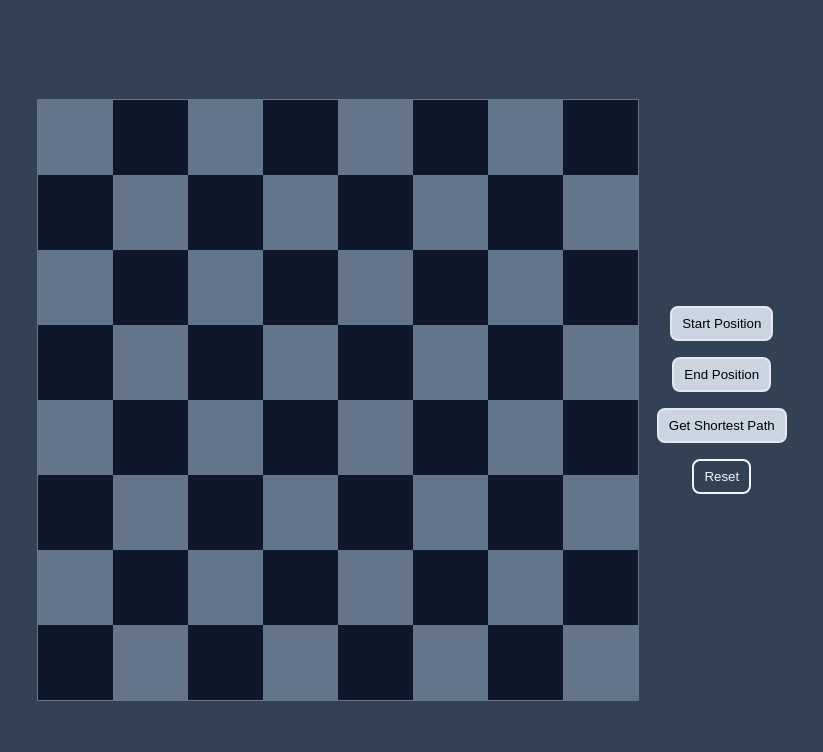
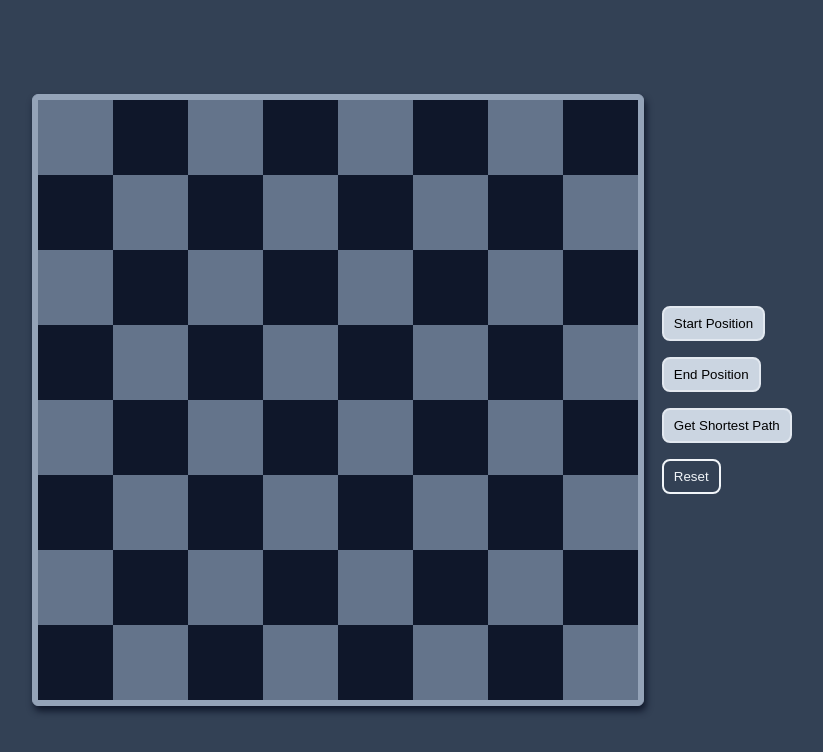
Before and after one commit to nronzel/Knights-Travails, a website built with webpack: page dist/index.html in a window 1280 px wide. Shown: the whole page, without its empty margins (228-1051 px from the left). Built offline with Linux system fonts and the light colour scheme.

Commit message:
added background to board

```diff
--- a/src/sass/style.scss
+++ b/src/sass/style.scss
@@ -1,5 +1,6 @@
 // Color Variables
 $main-background: #334155;
+$board-bg: #94a3b8;
 $knight-color: #f1f5f9;
 $black-square: #0f172a;
 $white-square: #64748b;
@@ -26,6 +27,7 @@ button {
   border: 2px solid $button-border;
   border-radius: 8px;
   outline: none;
+  padding: 8px 10px;
 }
 
 button:hover {
@@ -49,7 +51,11 @@ button:hover {
 
   .chessboard {
     display: flex;
-    border: 1px solid $white-square;
+    border: 1px solid $board-bg;
+    background-color: $board-bg;
+    border-radius: 6px;
+    padding: 5px;
+    box-shadow: 2px 5px 7px #0f172a;
   }
 
   .grid-item {
@@ -73,17 +79,13 @@ button:hover {
     background-color: $white-square;
   }
 
-  button {
-    padding: 8px 10px;
+  .buttons {
+    display: flex;
+    justify-content: center;
+    align-items: flex-start;
+    flex-flow: column;
+    gap: 1rem;
   }
-}
-
-.buttons {
-  display: flex;
-  justify-content: center;
-  align-items: center;
-  flex-flow: column;
-  gap: 1rem;
 }
 
 .fa-chess-knight {
```
Also changed, not shown: dist/main.js.
